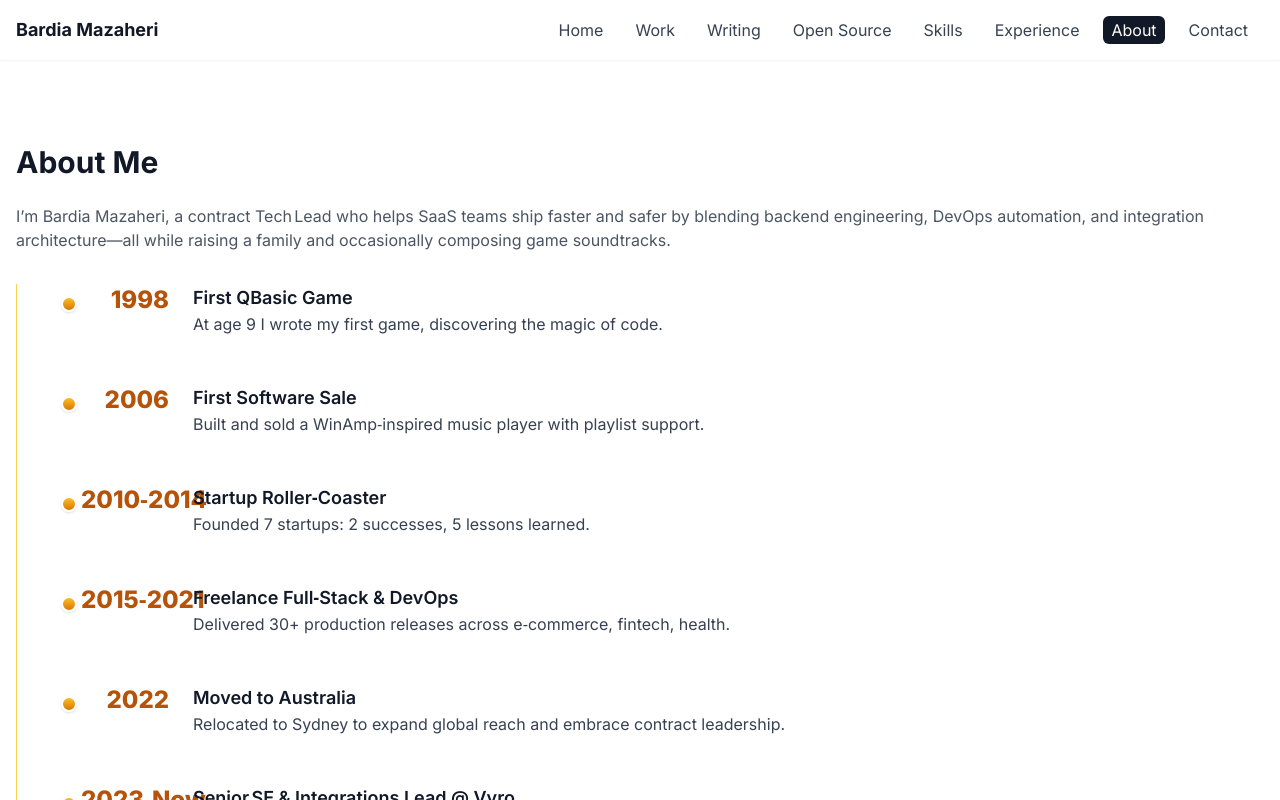
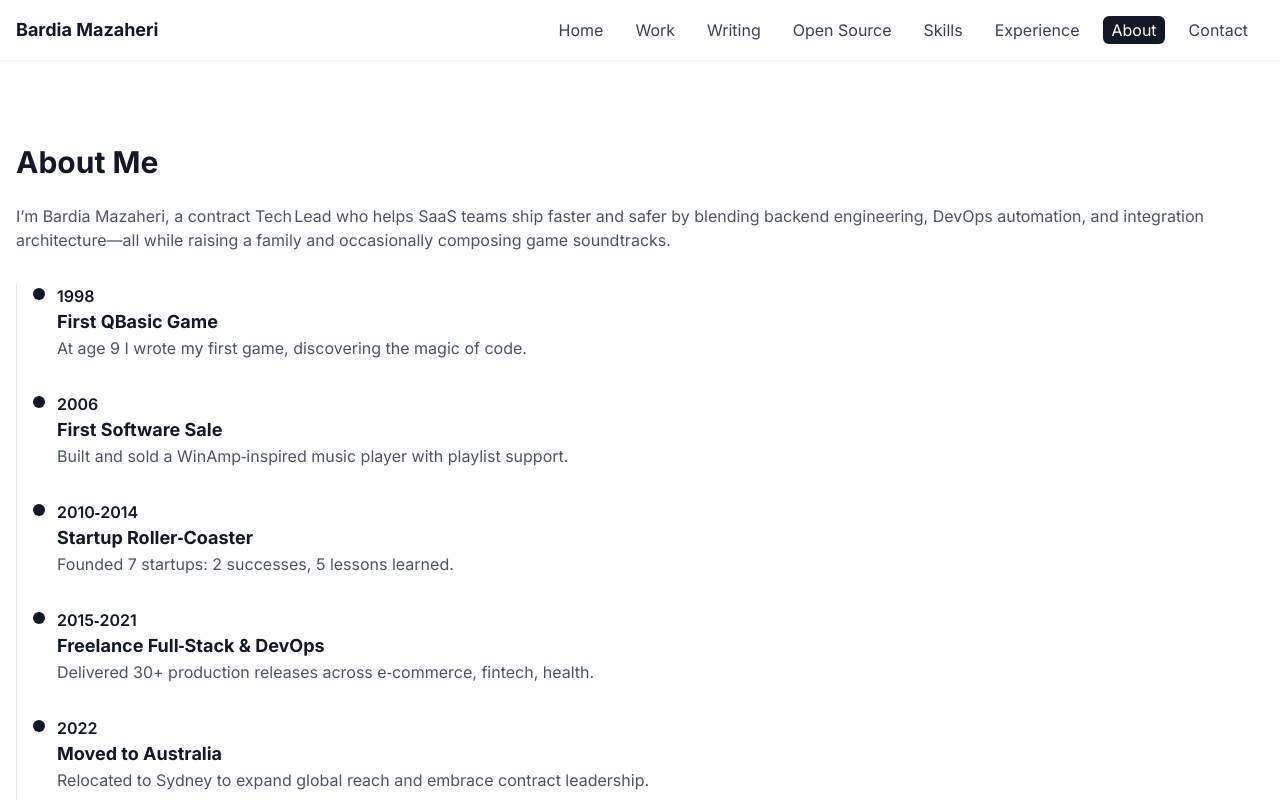
Before and after one commit to l3ardia/bardiamazaheri.com, a Next.js app in the folder frontends/portfolio/: page /about in a window 1280 px wide. Shown: the top 800 px of the page. Built offline with nearby package versions, Linux system fonts and the light colour scheme.

Commit message:
Update Timeline.tsx

```diff
--- a/frontends/portfolio/src/components/Timeline.tsx
+++ b/frontends/portfolio/src/components/Timeline.tsx
@@ -9,7 +9,7 @@ export interface TimelineItem {
 }
 
 export const Timeline = ({ items }: { items: TimelineItem[] }) => (
-  <ol className="relative border-l border-secondary-300 pl-10">
+  <ol className="relative border-l border-gray-200 pl-6">
     {items.map((item, idx) => (
       <motion.li
         key={idx}
@@ -17,20 +17,12 @@ export const Timeline = ({ items }: { items: TimelineItem[] }) => (
         whileInView={{ opacity: 1, x: 0 }}
         viewport={{ once: true }}
         transition={{ duration: 0.4, delay: idx * 0.1 }}
-        className="relative mb-12 ml-6"
+        className="relative mb-8 ml-4"
       >
-        <span className="absolute -left-5 top-3 w-4 h-4 rounded-full bg-gradient-to-b from-secondary-400 to-secondary-600 border-2 border-white shadow" />
-        <div className="flex gap-4">
-          <div className="w-24 text-right pr-2">
-            <time className="block text-2xl font-extrabold text-secondary-700">
-              {item.year}
-            </time>
-          </div>
-          <div>
-            <h3 className="text-lg font-semibold text-gray-900">{item.title}</h3>
-            <p className="text-gray-700">{item.description}</p>
-          </div>
-        </div>
+        <span className="absolute -left-6 top-1 w-3 h-3 bg-gray-900 rounded-full" />
+        <time className="font-semibold text-gray-900">{item.year}</time>
+        <h3 className="text-lg font-bold">{item.title}</h3>
+        <p className="text-gray-600">{item.description}</p>
       </motion.li>
     ))}
   </ol>
```
